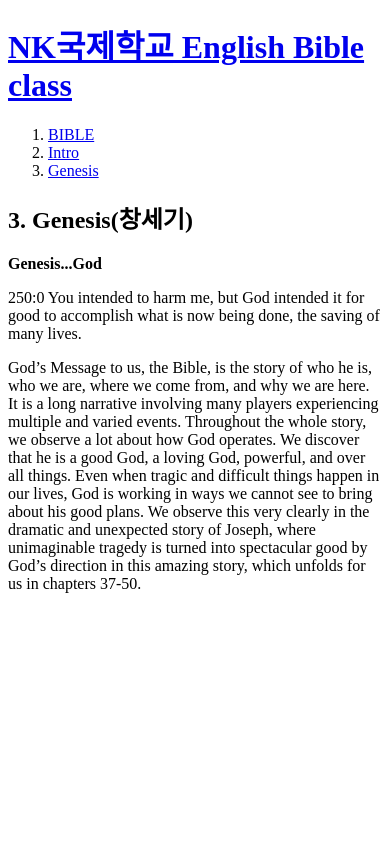
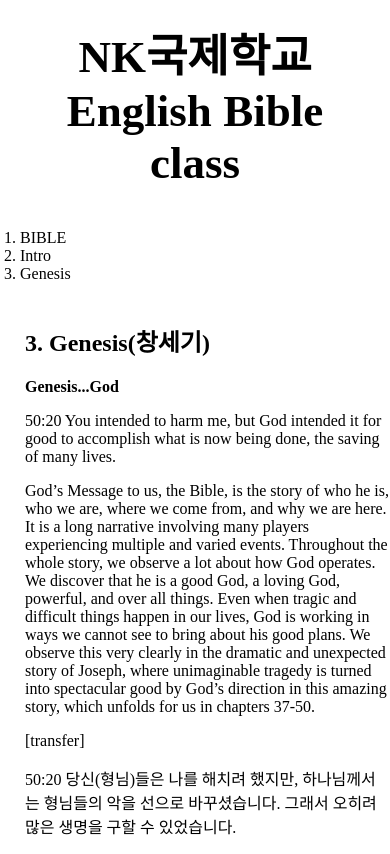
Before and after one commit to YOONLAF/NK-, a plain HTML site: page 3.html in a window 390 px wide. Drawn offline with Linux system fonts and the light colour scheme.

Commit message:
버전관리3

```diff
--- a/3.html
+++ b/3.html
@@ -4,20 +4,69 @@
 <head>
     <title>3. Genesis</title>
     <meta charset="utf-8">
+    <style>
+        a {
+            color: black;
+            text-decoration: none;
+        }
+
+        h1 {
+            font-size: 45px;
+            text-align: center;
+            border-bottom: 1px solid sienna;
+            margin: 0px;
+            padding: 20px;
+        }
+
+        body {
+            margin: 0px;
+        }
+
+        #grid ol {
+            border-right: 1px solid sienna;
+            width: 100px;
+            margin: 0px;
+            padding: 20px;
+        }
+
+        #grid {
+            display: grid;
+            grid-template-columns: 150px 1fr;
+        }
+
+        #article {
+            padding-left: 25px;
+        }
+
+        @media (max-width: 1000px) {
+            #grid {
+                display: block;
+            }
+
+            #grid ol {
+                border-right: none;
+            }
+
+            h1 {
+                border-bottom: none;
+            }
+        }
+    </style>
 </head>
 
 <body>
     <h1><a href="index.html">NK국제학교 English Bible class</a></h1>
+    <div id="grid">
     <ol>
         <li><a href="1.html">BIBLE</a></li>
         <li><a href="2.html">Intro</a></li>
         <li><a href="3.html">Genesis</a></li>
     </ol>
+    <div id="article">
     <h2>3. Genesis(창세기)</h2>
     <p><strong>Genesis...God</strong></p>
 
-    <p>250:0 You intended to harm me, but God intended it for good to accomplish what is now being done, the saving of
-        many lives.</p>
+    <p>50:20 You intended to harm me, but God intended it for good to accomplish what is now being done, the saving of many lives.</p>
     <p>
         God’s Message to us, the Bible, is the story of who he is, who we are, where we come from, and why we are here.
         It is a long narrative involving many players experiencing multiple and varied events. Throughout the whole
@@ -26,6 +75,11 @@
         to bring about his good plans. We observe this very clearly in the dramatic and unexpected story of Joseph,
         where unimaginable tragedy is turned into spectacular good by God’s direction in this amazing story, which
         unfolds for us in chapters 37-50.</p>
-</body>
+        [transfer]<br>
+
+    <p> 50:20 당신(형님)들은 나를 해치려 했지만, 하나님께서는 형님들의 악을 선으로 바꾸셨습니다. 그래서 오히려 많은 생명을 구할 수 있었습니다.</p>
+</div>
+</div>
+    </body>
 
 </html>
```
Also changed, not shown: 1.html (+18 -11 lines), 2.html (+16 -3 lines), index.html (+1 -1 lines).
